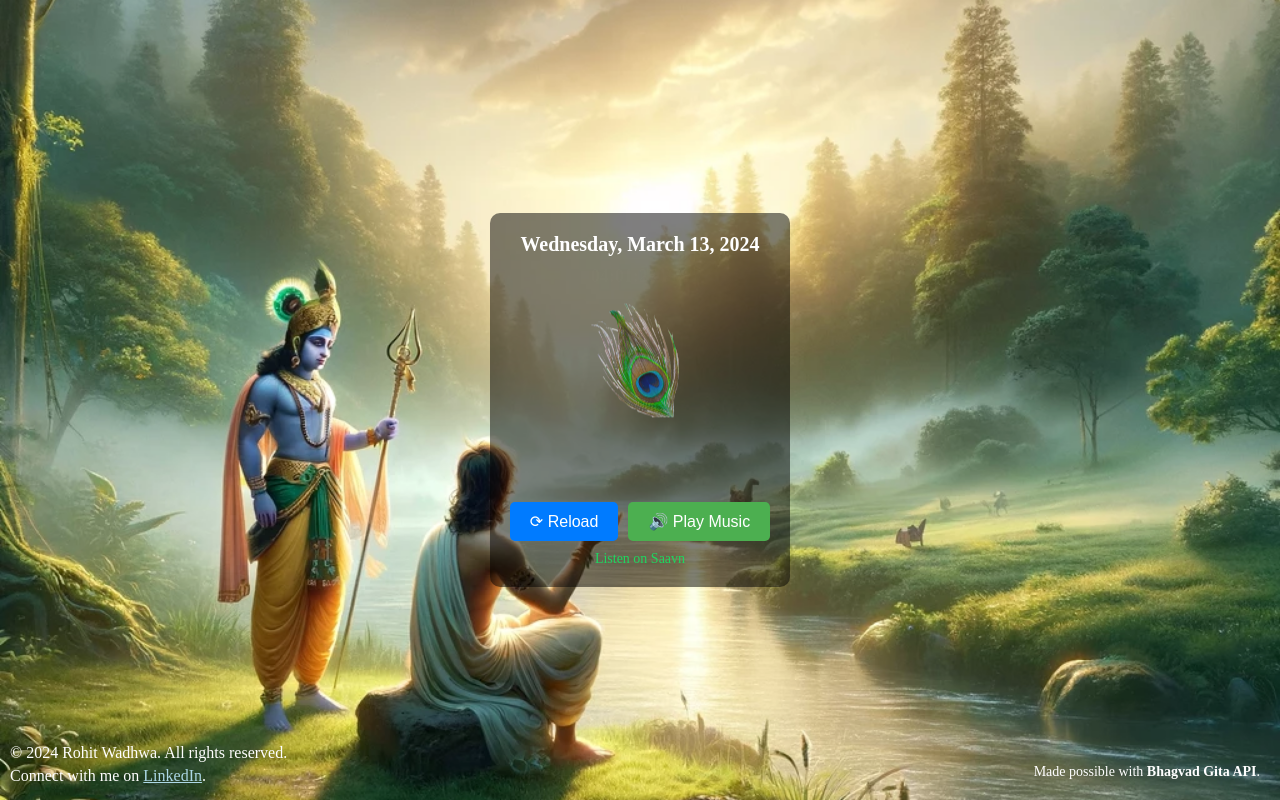
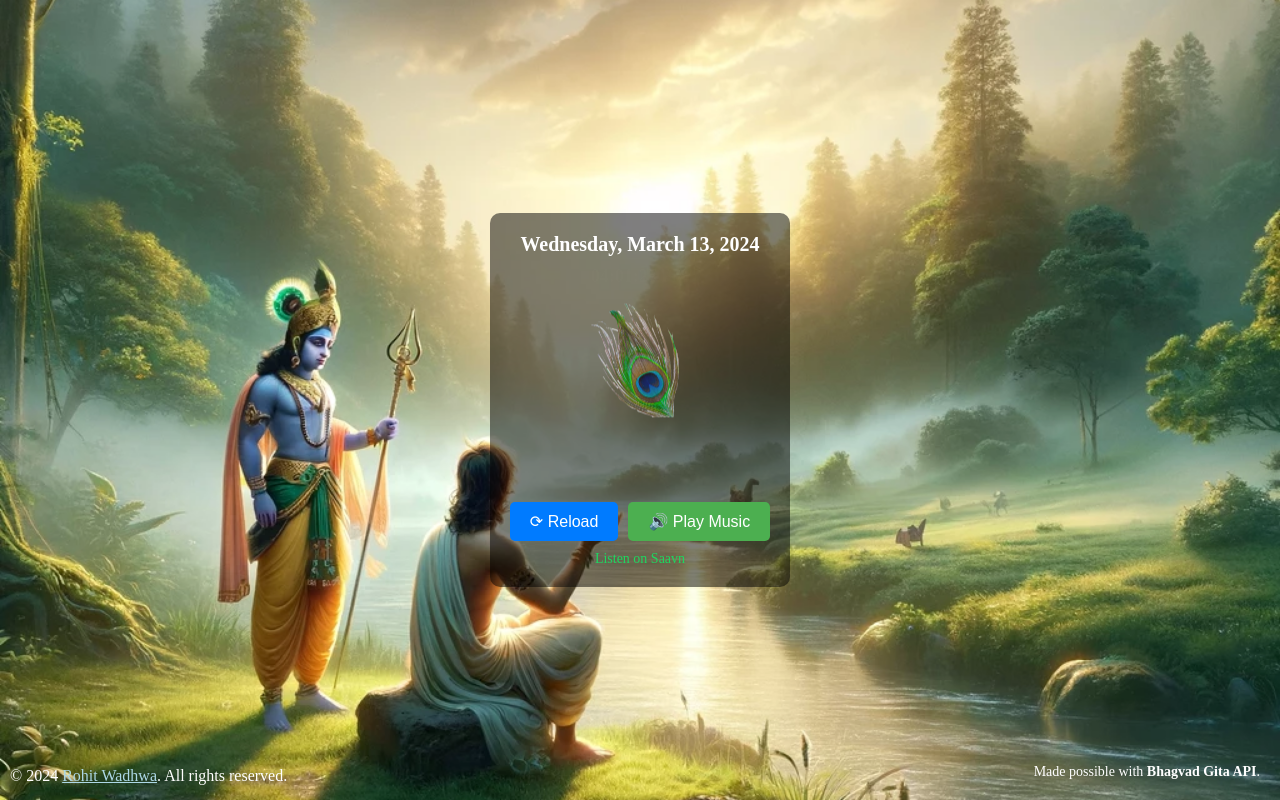
Before and after one commit to rohit-wadhwa/geeta-quote-daily, a browser extension: page index.html in a window 1280 px wide. Drawn offline with Linux system fonts and the light colour scheme; no server answers.

Commit message:
Update index.html

```diff
--- a/index.html
+++ b/index.html
@@ -28,9 +28,8 @@
     Your browser does not support the audio element.
 </audio>
 <footer>
+    <p>&copy; <script>document.write(new Date().getFullYear());</script> <a href="https://www.linkedin.com/in/rohit-wadhwa?utm_source=share&utm_campaign=share_via&utm_content=profile&utm_medium=android_app" target="_blank">Rohit Wadhwa</a>. All rights reserved.</p>
     <a href="https://bhagavadgitaapi.in/" id="made-possible-with">Made possible with <span>Bhagvad Gita API</span>.</a>
-    <p>&copy; <script>document.write(new Date().getFullYear());</script> Rohit Wadhwa. All rights reserved.</p>
-    <p>Connect with me on <a href="https://www.linkedin.com/in/rohit-wadhwa?utm_source=share&utm_campaign=share_via&utm_content=profile&utm_medium=android_app" target="_blank">LinkedIn</a>.</p>
 </footer>
 <script src="newtab.js"></script>
 </body>
```
